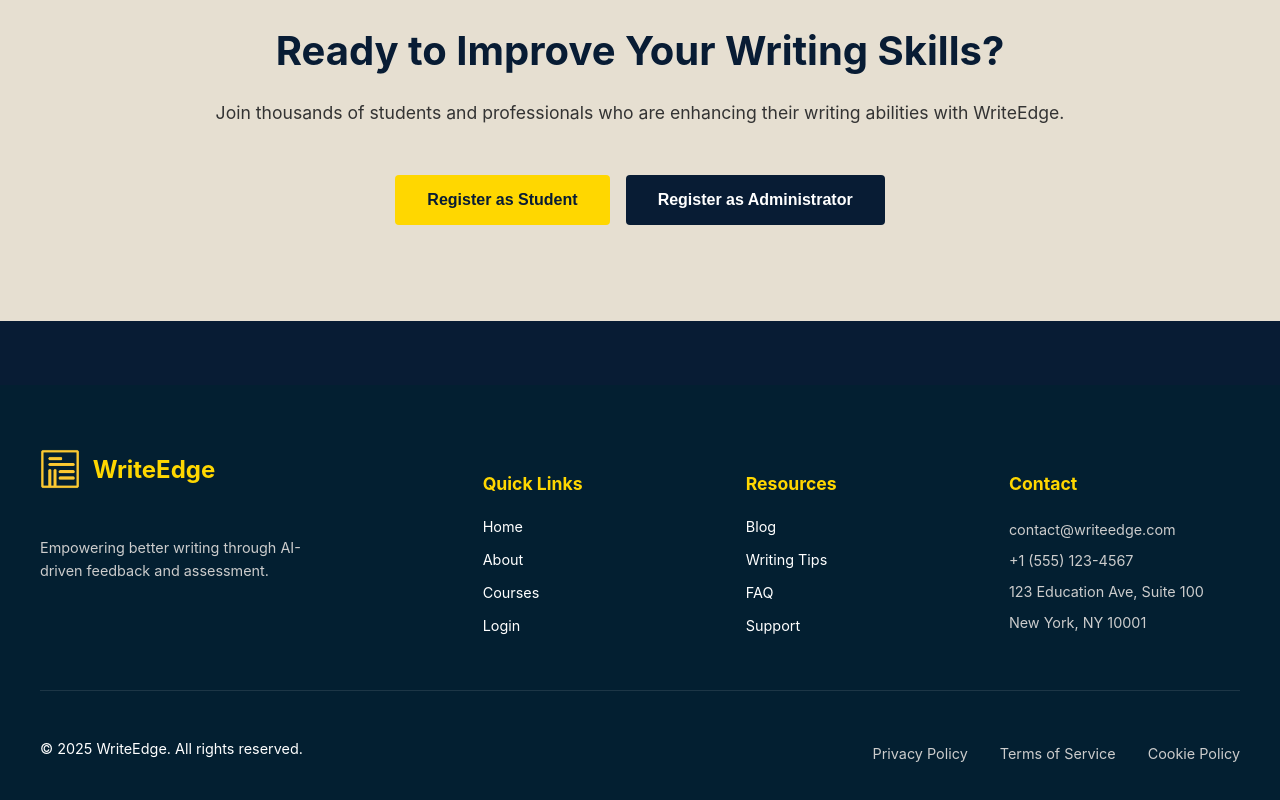
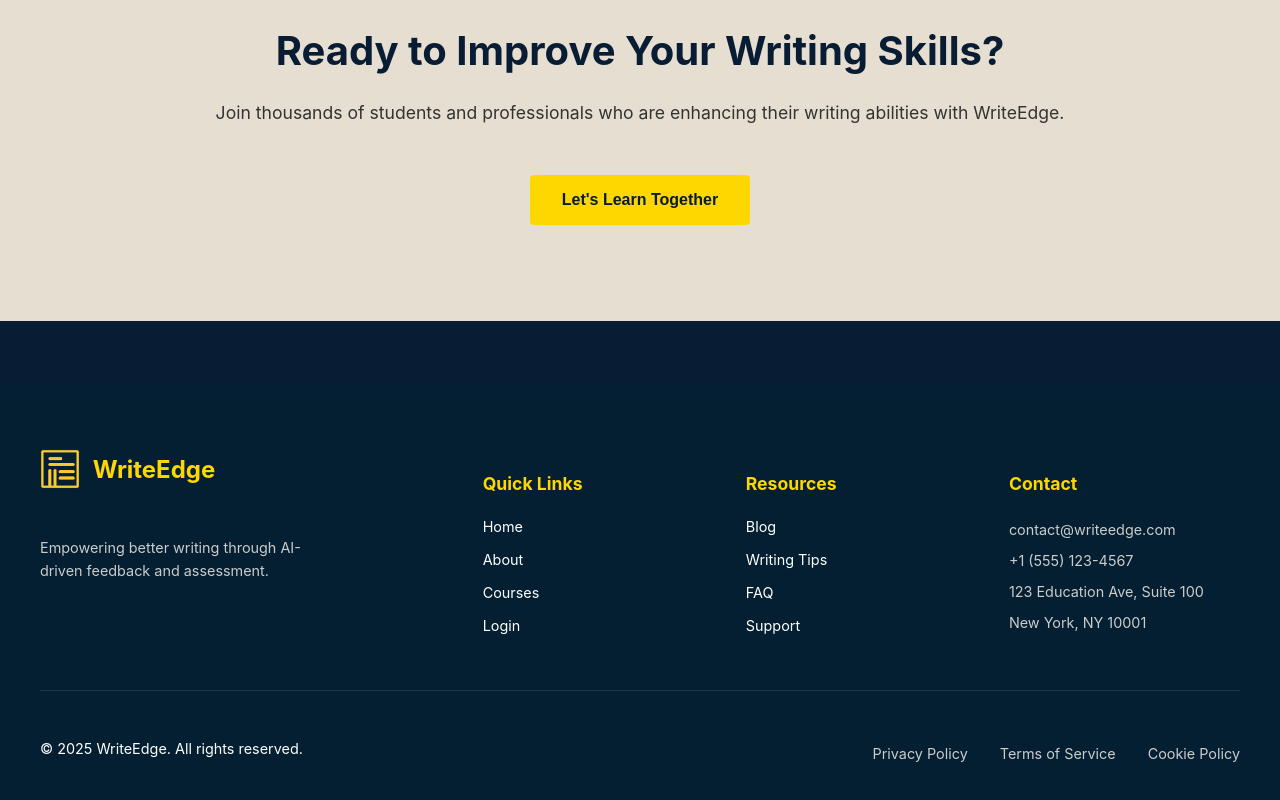
Before and after one commit to omkarumale111/Mini_Project, a React (Vite) app in the folder Front End/: page / in a window 1280 px wide. Shown: the part 1631-2431 px from the top of the page. Built offline with nearby package versions, Linux system fonts and the light colour scheme.

Commit message:
Changed Landing page

```diff
--- a/Front End/src/pages/LandingPage.jsx
+++ b/Front End/src/pages/LandingPage.jsx
@@ -103,10 +103,7 @@ const LandingPage = () => {
         <p className="scroll-fade-cta-2">Join thousands of students and professionals who are enhancing their writing abilities with WriteEdge.</p>
         <div className="cta-buttons">
           <div className="scroll-fade-cta-3">
-            <button className="cta-register-btn" onClick={() => navigate('/signup')}>Register as Student</button>
-          </div>
-          <div className="scroll-fade-cta-4">
-            <button className="cta-admin-btn" onClick={() => navigate('/signup')}>Register as Administrator</button>
+            <button className="cta-register-btn" onClick={() => navigate('/signup')}>Let's Learn Together</button>
           </div>
         </div>
       </section>
```
